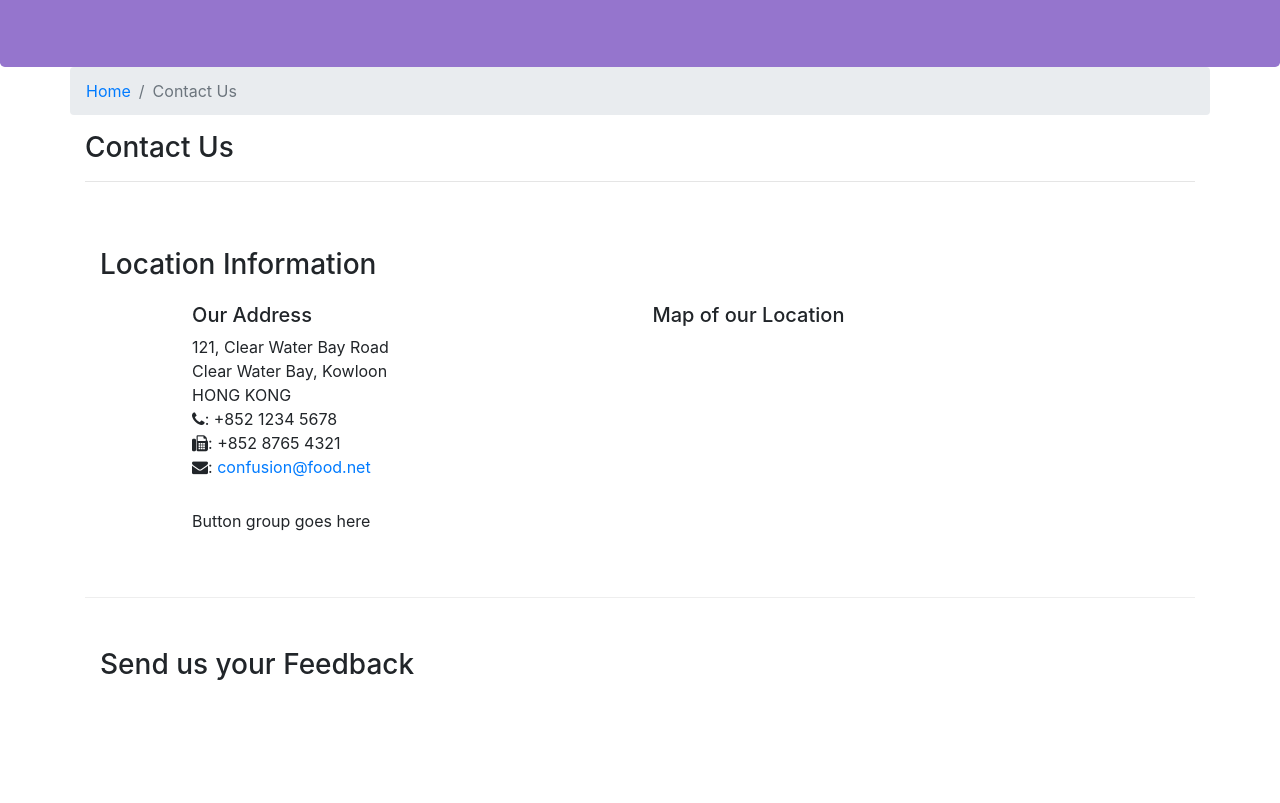
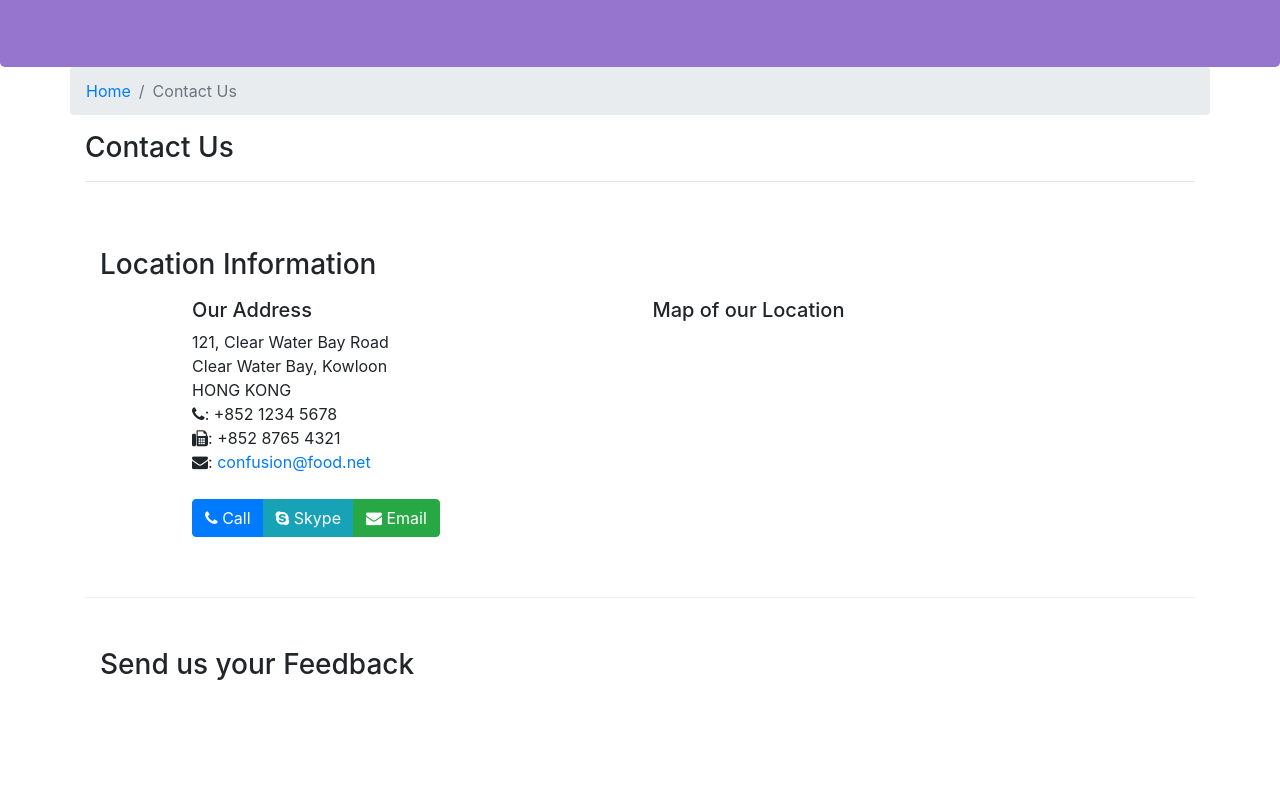
Before and after one commit to Einstien1/Ecommerce-Website, a website: page contactus.html in a window 1280 px wide. Shown: the part 267-1070 px from the top of the page. Drawn offline with nearby package versions, Linux system fonts and the light colour scheme.

Commit message:
Buttons for call,skype and mail

```diff
--- a/contactus.html
+++ b/contactus.html
@@ -79,7 +79,11 @@
                 <h5>Map of our Location</h5>
             </div>
             <div class="col-12 col-sm-11 offset-sm-1">
-                Button group goes here
+                <div class="btn-group" role="group">
+                   <a role="button " class="btn btn-primary" href="tel:+91989236862"><i class="fa fa-phone"></i> Call</a>
+                   <a role="button " class="btn btn-info" href=""><i class="fa fa-skype"></i> Skype</a>
+                   <a role="button " class="btn btn-success" href="mailto:confusion@food.net" ><i class="fa fa-envelope" ></i> Email</a>
+                </div>
             </div>
         </div>
 
```
